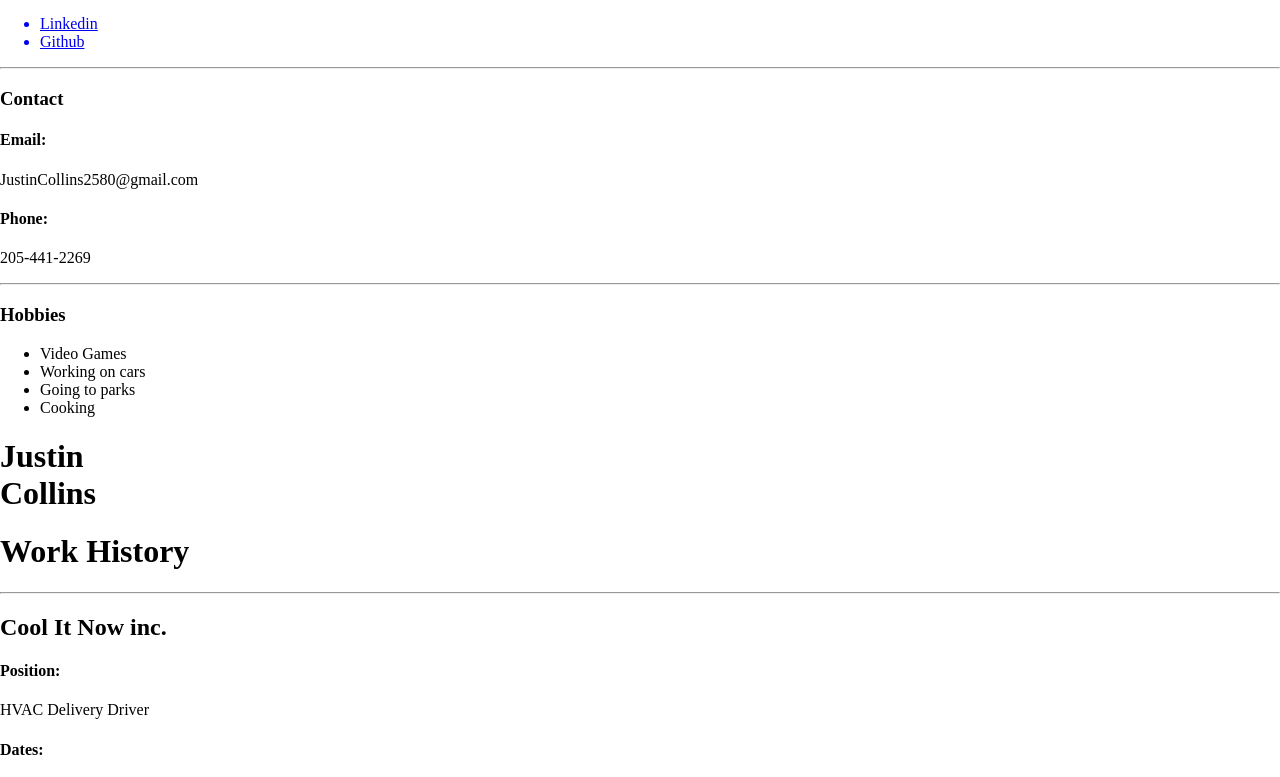
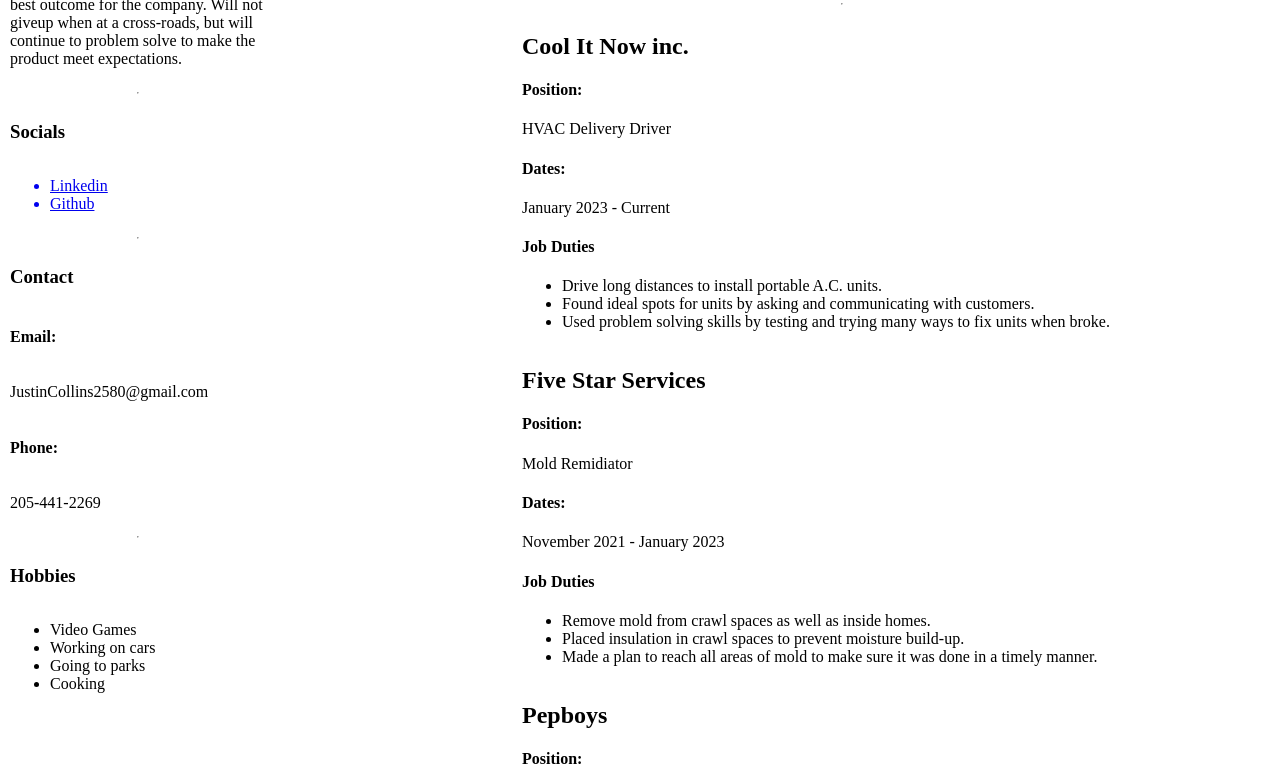
Before and after one commit to Cinnabonmon/Resume, a plain HTML site: page index.html in a window 1280 px wide. Shown: the part 274-1051 px from the top of the page. Drawn offline with Linux system fonts and the light colour scheme.

Commit message:
Add CSS to finish the sidebar

```diff
--- a/index.html
+++ b/index.html
@@ -52,7 +52,7 @@
     </div>
 
     <!-- &main side -->
-    <div class="container2">
+    <div class="main">
       <!-- *name -->
       <h1>
         Justin <br />
--- a/style.css
+++ b/style.css
@@ -3,5 +3,19 @@
   body {
     margin: 0;
   }
-  /* This is a test! */
+
+  .sidebar {
+    display: inline-flex;
+    flex-direction: column;
+    width:20%;
+    padding: 10px
+  }
+
+  .main {
+    display: inline-flex;
+    flex-direction: column;
+    width:50%;
+    padding: 50px;
+    margin: 10px 20px 10px 15%;
+  }
 }
```
